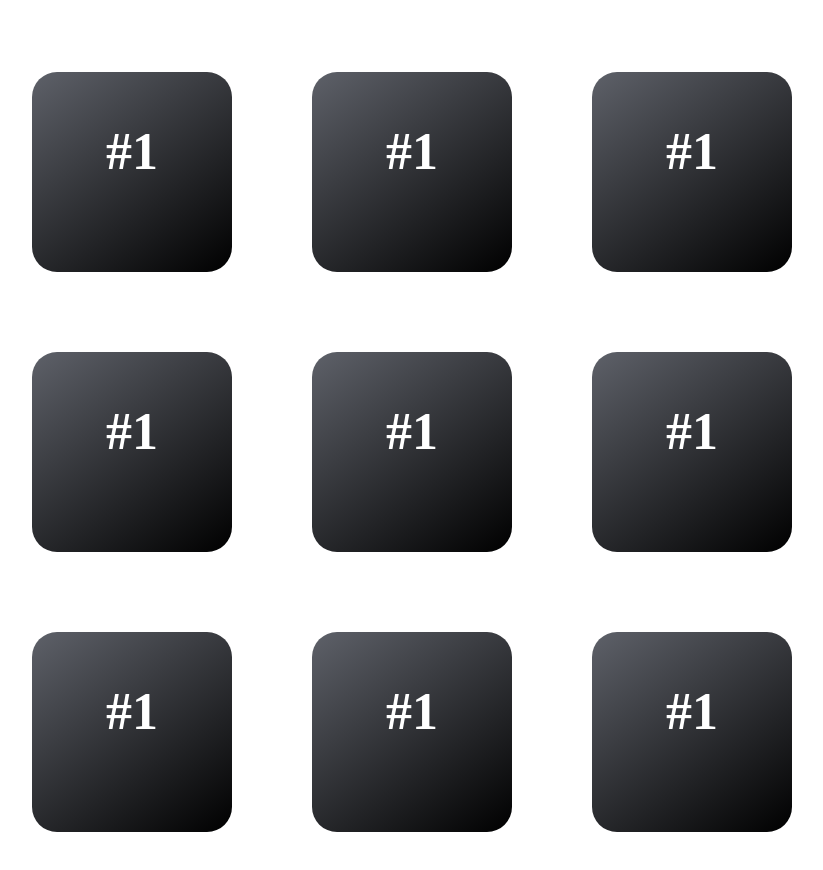
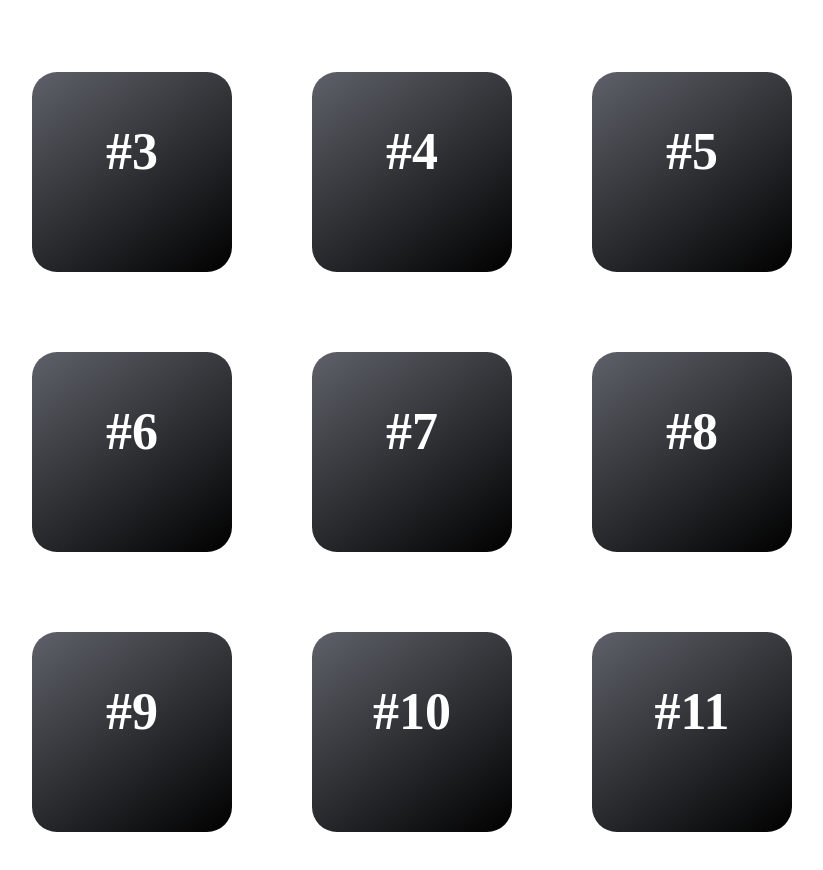
Before and after one commit to TAppPE/TApptest, a React (Create React App) app: page /Footballskill in a window 1280 px wide. Shown: the part 820-1690 px from the top of the page, without its empty margins (308-1131 px from the left). Built offline with nearby package versions, Linux system fonts and the light colour scheme.

Commit message:
Update skills.js

```diff
--- a/src/components/Skills/skills.js
+++ b/src/components/Skills/skills.js
@@ -11,34 +11,34 @@ const skills = () => {
          <h3 class="number">#1</h3>
          </div>
          <div class="skills">
-         <h3 class="number">#1</h3>
+         <h3 class="number">#2</h3>
          </div>
          <div class="skills">
-         <h3 class="number">#1</h3>
+         <h3 class="number">#3</h3>
          </div>
          <div class="skills">
-         <h3 class="number">#1</h3>
+         <h3 class="number">#4</h3>
          </div>
          <div class="skills">
-         <h3 class="number">#1</h3>
+         <h3 class="number">#5</h3>
          </div>
          <div class="skills">
-         <h3 class="number">#1</h3>
+         <h3 class="number">#6</h3>
          </div>
          <div class="skills">
-         <h3 class="number">#1</h3>
+         <h3 class="number">#7</h3>
          </div>
          <div class="skills">
-         <h3 class="number">#1</h3>
+         <h3 class="number">#8</h3>
          </div>
          <div class="skills">
-         <h3 class="number">#1</h3>
+         <h3 class="number">#9</h3>
          </div>
          <div class="skills">
-         <h3 class="number">#1</h3>
+         <h3 class="number">#10</h3>
          </div>
          <div class="skills">
-         <h3 class="number">#1</h3>
+         <h3 class="number">#11</h3>
          </div>
 
      </div>
```
